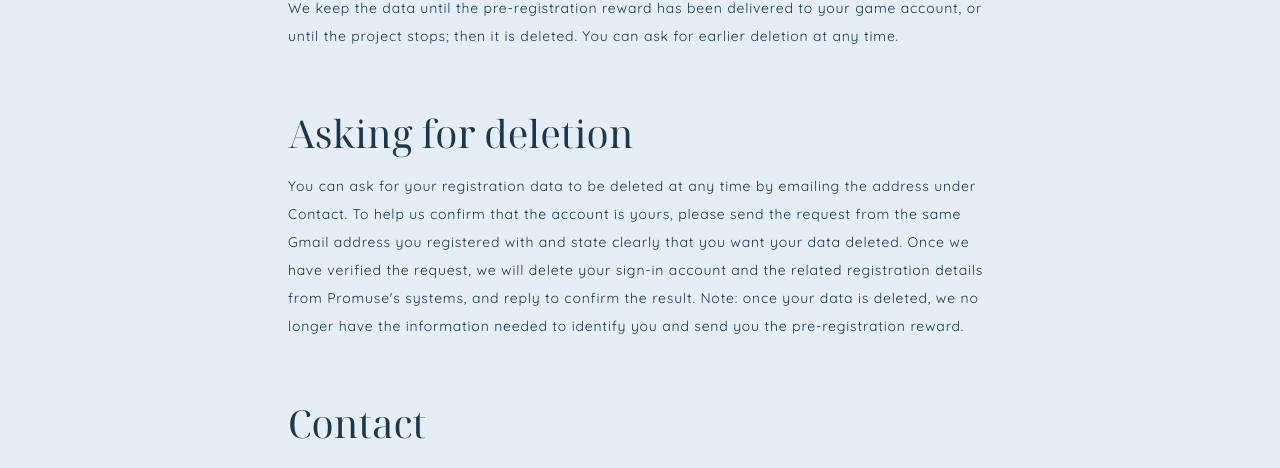
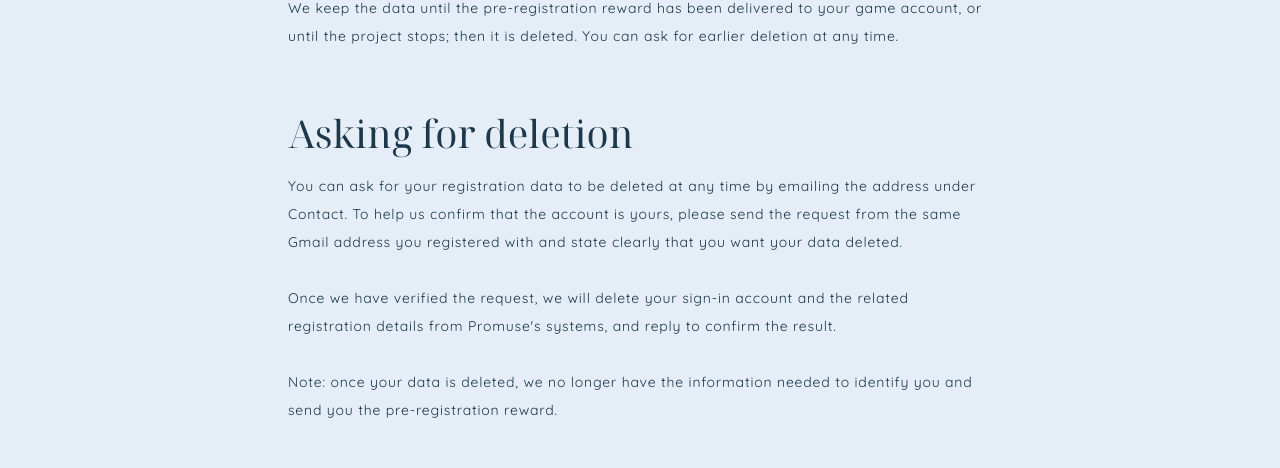
Before and after one commit to Khoand-ed/Promuse-Website, a Next.js app: page /en/privacy in a window 1280 px wide. Shown: the part 1296-1764 px from the top of the page. Built offline with nearby package versions, Linux system fonts and the light colour scheme; no server answers; a web font is replaced by a local one.

Commit message:
fix(privacy): keep the paragraph breaks written in the content files

```diff
--- a/src/app/[locale]/privacy/page.tsx
+++ b/src/app/[locale]/privacy/page.tsx
@@ -11,7 +11,10 @@ export async function generateMetadata({
   return { title: t('title') };
 }
 
-/** What the pre-registration stores and why. The text is finished with the real sign-in (P3). */
+/**
+ * What the pre-registration stores and why. A blank line in a text value starts a new paragraph
+ * (`whitespace-pre-line`), so the owner can split long answers in content/text.
+ */
 export default async function Privacy({ params }: PageProps<'/[locale]/privacy'>) {
   const { locale } = await params;
   setRequestLocale(locale as Locale);
@@ -30,7 +33,7 @@ export default async function Privacy({ params }: PageProps<'/[locale]/privacy'>
     <main id="main" tabIndex={-1} className="bg-mist px-[6.7%] pt-32 pb-28 outline-none md:pt-44">
       <article className="mx-auto max-w-[44rem]">
         <h1 className="type-display text-center text-[3.25rem] md:text-[5.25rem]">{t('title')}</h1>
-        <p className="type-body mt-12">{t('intro')}</p>
+        <p className="type-body mt-12 whitespace-pre-line">{t('intro')}</p>
 
         <h2 className={subheading}>{t('storedHeading')}</h2>
         <ul className="type-body mt-5 list-disc space-y-1 pl-5">
@@ -44,12 +47,12 @@ export default async function Privacy({ params }: PageProps<'/[locale]/privacy'>
         {sections.map(([heading, body]) => (
           <section key={heading}>
             <h2 className={subheading}>{t(heading)}</h2>
-            <p className="type-body mt-5">{t(body)}</p>
+            <p className="type-body mt-5 whitespace-pre-line">{t(body)}</p>
           </section>
         ))}
 
         <h2 className={subheading}>{t('contactHeading')}</h2>
-        <p className="type-body mt-5">
+        <p className="type-body mt-5 whitespace-pre-line">
           {t('contact', { email: site.privacyContactEmail ?? MISSING })}
         </p>
       </article>
```
